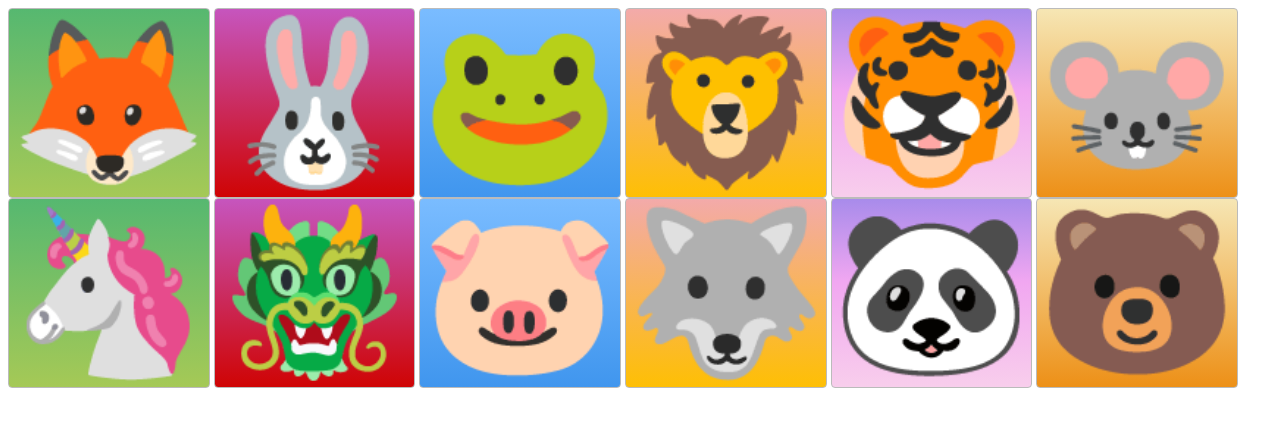
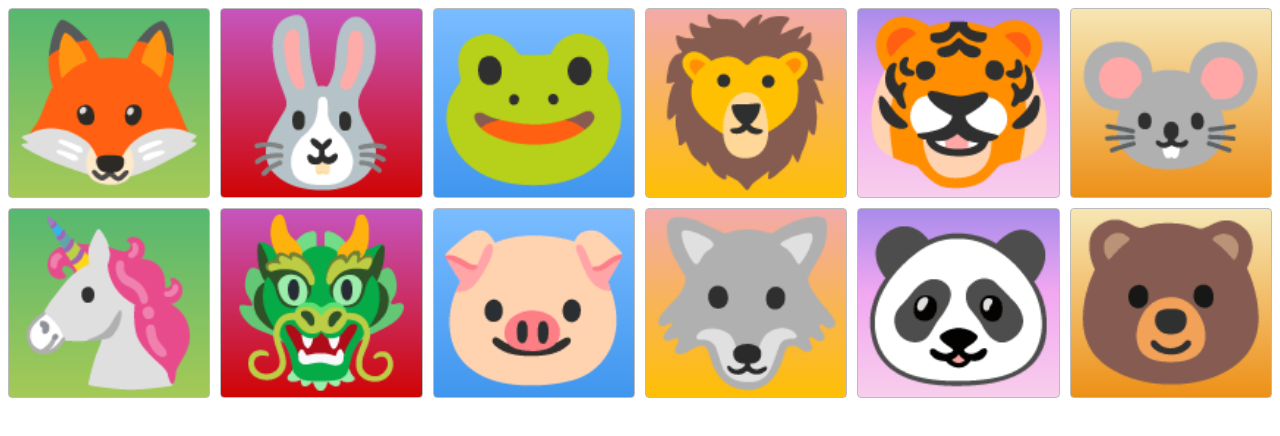
Before and after one commit to theanksaini/Web-Dev-01, a plain HTML site: page Css grid/index.html in a window 1280 px wide. Drawn offline with Linux system fonts and the light colour scheme.

Commit message:
grid container properties

```diff
--- a/Css grid/style.css
+++ b/Css grid/style.css
@@ -1,6 +1,17 @@
+.container{
+    display: grid;
+    gap:10px;
+    grid-template-columns: repeat(auto-fill,minmax(200px , 1fr));
+    /* grid-template-columns: 1fr 1fr 1.5fr;  This doesn't make it completly responsive*/
+    /* grid-template-columns: repeat(3, 1fr);  This repeats 3 times 1fr. */
+    /*grid-template-rows: 1fr; this is default one */
+    /* grid-template-columns: auto 1fr 2fr ; auto:takes space horizontally and grid will customize accordingly*/
+    /* justify-items: end; */
+}
+
 .zone {
     cursor:pointer;
-    display:inline-block;
+    /* display:inline-block; */
     text-align: center;
     font-size:10em;
     border-radius:4px;
```
